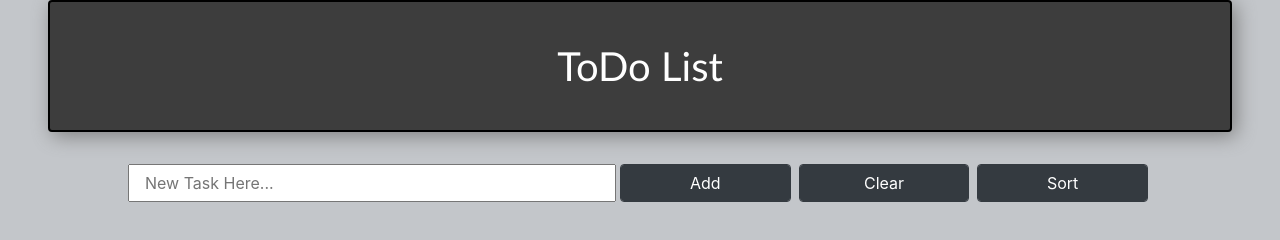
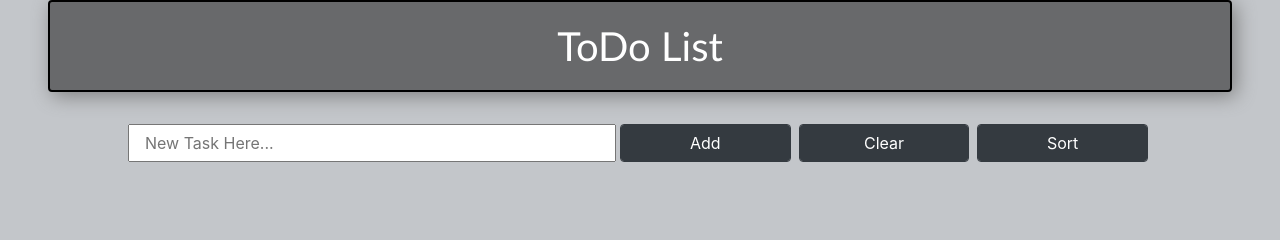
Before and after one commit to parasnagpal/todolist, a plain HTML site: page index.html in a window 1280 px wide. Drawn offline with nearby package versions, Linux system fonts and the light colour scheme.

Commit message:
Frontend Changes

```diff
--- a/css/style.css
+++ b/css/style.css
@@ -14,12 +14,12 @@ ul{
 #head{
     font-family: 'Trebuchet MS', 'Lucida Sans Unicode', 'Lucida Grande', 'Lucida Sans', Arial, sans-serif;
     border: 2px solid black;
-    padding: 1em;
+    padding: 0.5em;
     text-align: center;
 
-    top: 0;
+    top: 2%;
     color:white;
-    background-color: rgb(61, 61, 61);
+    background-color: rgb(15, 15, 15,0.5);
     box-shadow: 0.1em 0.1em 0.5em grey;
     transition: 1s;
     animation: shine 1s infinite;
```
